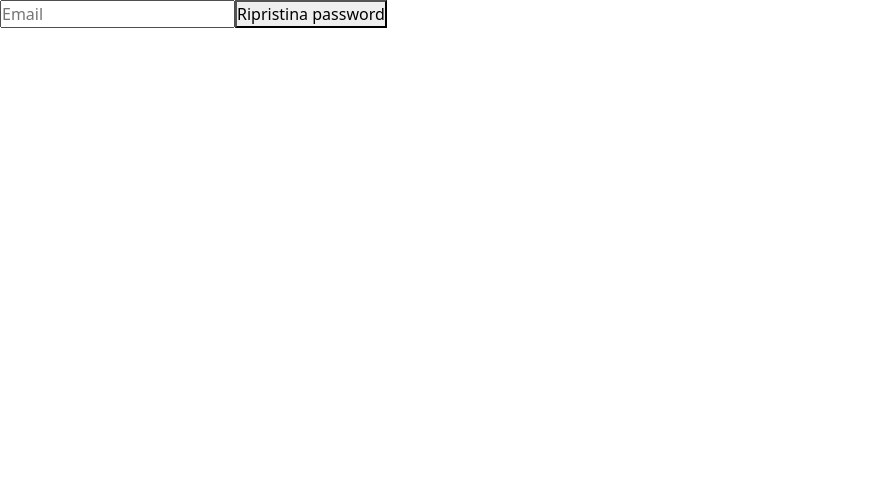
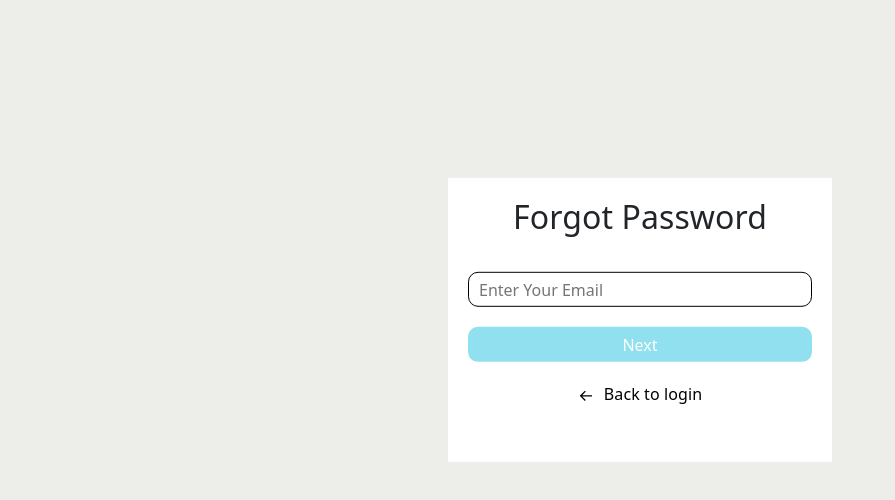
Before and after one commit to luangiang2002/movieApp, a React (Create React App) app: page /reset in a window 1280 px wide. Shown: the top 500 px of the page, without its empty margins (0-895 px from the left). Built offline with nearby package versions, Linux system fonts and the light colour scheme.

Commit message:
add file resetpass

```diff
--- a/src/authentica/ResetPassword.js
+++ b/src/authentica/ResetPassword.js
@@ -1,19 +1,28 @@
 import { sendPasswordResetEmail } from "firebase/auth";
 import { useState } from "react";
 import { auth } from "../firebase/fibefire";
-
+import './resetpass.scss'
+import {BiArrowBack} from 'react-icons/bi'
+import { Link, useNavigate } from "react-router-dom";
 function ResetPassword() {
-
+    const navigate=useNavigate()
     const [email, setEmail] = useState('')
-    const triggerResetEmail = async () => {
+    const handleReset = async () => {
         await sendPasswordResetEmail(auth, email);
-        console.log("Password reset email sent")
+        navigate('/login')
     }
     return (
-        <div className="resetPassword-main">
-            <input className="resetEmailInput" placeholder="Email" type="email" value={email} onChange={e => setEmail(e.target.value)} required />
-            <button className="resetBtn" type="button" onClick={triggerResetEmail}>Ripristina password</button>
-
+        <div className="resetPassword">
+            <div className="resetPassword_div" >
+                <h2>Forgot Password</h2>
+                <p></p>
+                <input className="resetPassword_div--resetEmailInput" placeholder="Enter Your Email" type="email" value={email} onChange={e => setEmail(e.target.value)} required />
+                <button className="resetPassword_div--resetBtn" type="button" onClick={handleReset}> Next</button>
+                <Link className="resetPassword_div--back" to={'/login'}>
+                    <button ><BiArrowBack/></button>
+                    <p>Back to login</p>
+                </Link>
+            </div>
         </div>
     )
 }
--- /dev/null
+++ b/src/authentica/resetpass.scss
@@ -0,0 +1,80 @@
+.resetPassword {
+
+    background-color: #edede9;
+    width: 100vw;
+    height: 100vh;
+
+    &_div {
+        padding: 20px;
+        background-color: white;
+        top: 40%;
+        left: 50%;
+        width: 30%;
+        transform: translate(-50%, -50%);
+        position: fixed;
+
+        h2 {
+            text-align: center;
+        }
+
+        input {
+            border: 1px solid black;
+            margin: 20px 0;
+            width: 100%;
+            border-radius: 10px;
+            padding: 0 10px;
+            height: 35px;
+        }
+
+        &--resetBtn {
+            border: none;
+            outline: none;
+            width: 100%;
+            background-color: #90e0ef;
+            color: white;
+            border-radius: 10px;
+            height: 35px;
+        }
+
+        &--back {
+            display: flex;
+            align-items: baseline;
+            margin: 20px 0;
+            justify-content: center;
+
+            button {
+                border: none;
+                background-color: unset;
+                outline: none;
+                margin-right: 10px;
+            }
+
+            p {
+                color: black;
+            }
+        }
+    }
+}
+@media (min-width:1440px) {
+    .resetPassword {
+        &_div {
+            width: 20%;
+        }
+    }
+}
+@media (max-width:1200px) {
+    .resetPassword {
+        &_div {
+            width: 50%;
+        }
+    }
+}
+@media (max-width:767px) {
+    .resetPassword {
+        &_div {
+            width: 100vw;
+            height: 100vh;
+            margin-top:50px ;
+        }
+    }
+}
```
